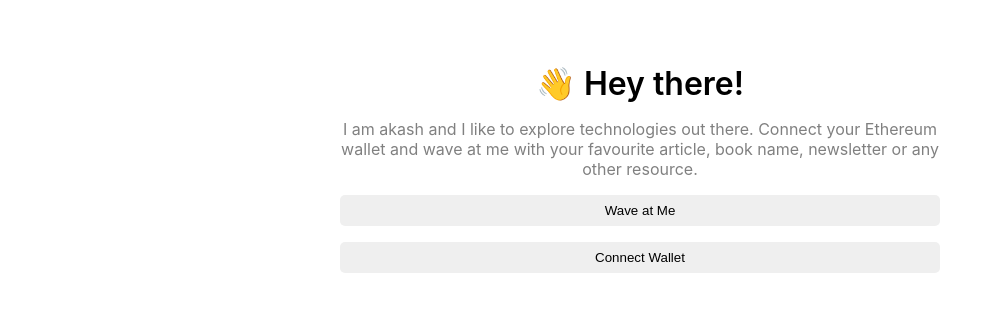
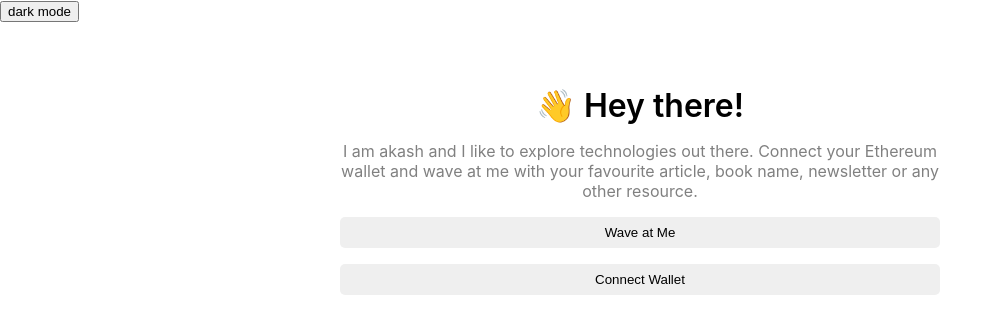
Before and after one commit to akashmehrotra29/send-waves, a React (Create React App) app: page / in a window 1280 px wide. Shown: the top 334 px of the page, without its empty margins (0-1003 px from the left). Built offline with nearby package versions, Linux system fonts and the light colour scheme.

Commit message:
feat: toggle light and dark mode

```diff
--- a/src/App.css
+++ b/src/App.css
@@ -30,5 +30,10 @@
   padding: 8px;
   border: 0;
   border-radius: 5px;
+}
 
+.dark {
+  background-color: black;
+  color: white;
+  height: 100vh;
 }
--- a/src/App.js
+++ b/src/App.js
@@ -6,6 +6,7 @@ import abi from './utils/WavePortal.json';
 const App = () => {
   // Just a state variable we use to store our user's public wallet.
   const [currentAccount, setCurrentAccount] = useState("");
+  const [mode, setMode] = useState("light");
 
   const contractAddress = "0x5738173d19120DD4d84326eC557678b037324FC7";
   const contractABI = abi.abi;
@@ -89,12 +90,18 @@ const App = () => {
     }
   }
 
+  const toggleMode = () => {
+    setMode((prev) => prev === "light" ? "dark": "light");
+  }
+
   // This runs our function when the page loads due to empty dependency array.
   useEffect(() => {
     checkIfWalletIsConnected();
   }, [])
 
   return (
+    <div className={`${mode}`}>
+    <button onClick={toggleMode}>{mode=== "light" ? "dark mode" : "light mode"}</button>
     <div className="mainContainer">
       <div className="dataContainer">
         <div className="header">
@@ -119,6 +126,7 @@ const App = () => {
         )}
       </div>
     </div>
+    </div>
   );
 }
 
```
